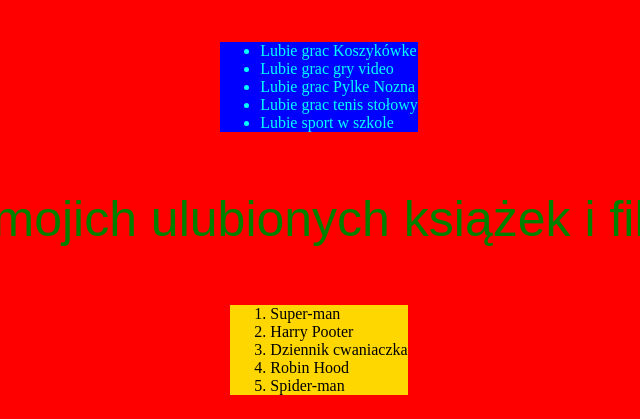
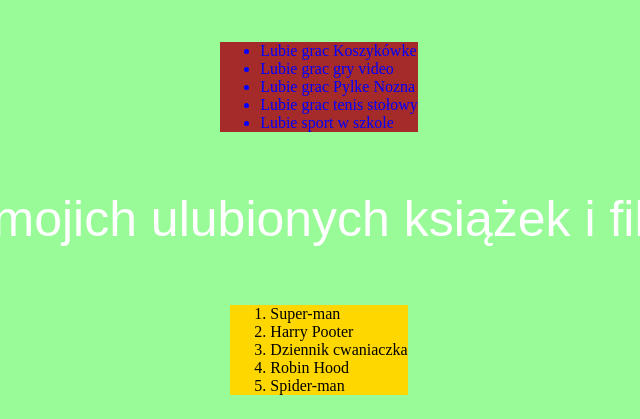
Before and after one commit to halloMateusz/Listy, a plain HTML site: page index.html in a window 1280 px wide. Shown: the part 703-1122 px from the top of the page, without its empty margins (321-961 px from the left). Drawn offline with Linux system fonts and the light colour scheme.

Commit message:
Add files via upload

```diff
--- a/style.css
+++ b/style.css
@@ -1,5 +1,5 @@
 body {
-    background-color: red;
+    background-color: palegreen;
     display: flex;
     justify-content: center;
     align-items: center;
@@ -7,8 +7,8 @@ body {
 }
 
 ul {
-    color: cyan;
-    background-color: blue;
+    color: blue;
+    background-color: brown;
 }
 
 ol {
@@ -18,7 +18,7 @@ ol {
 
 h2 {
     font-family: fantasy;
-    color: green;
+    color: white;
     font-size: 50px;
     font-style: initial;
     font-weight: lighter;
```
